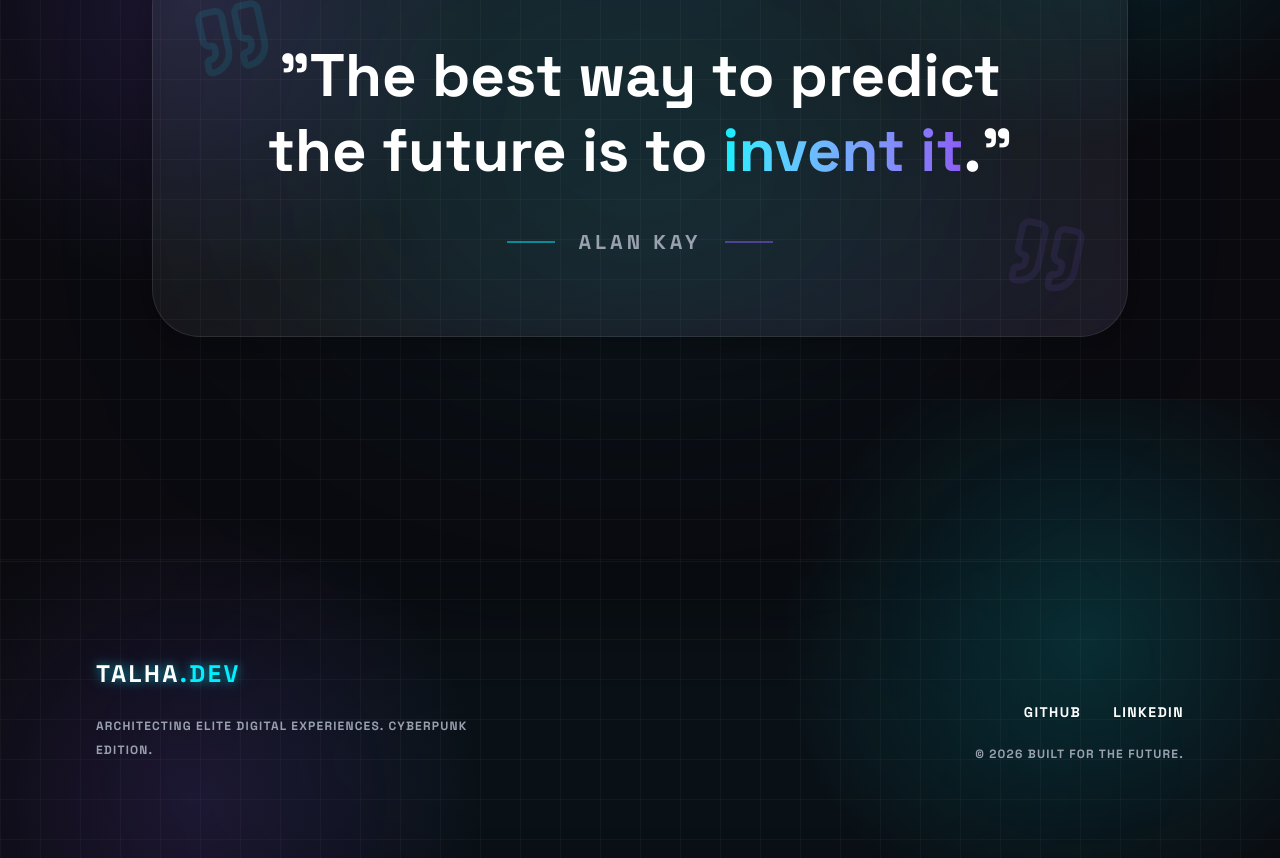
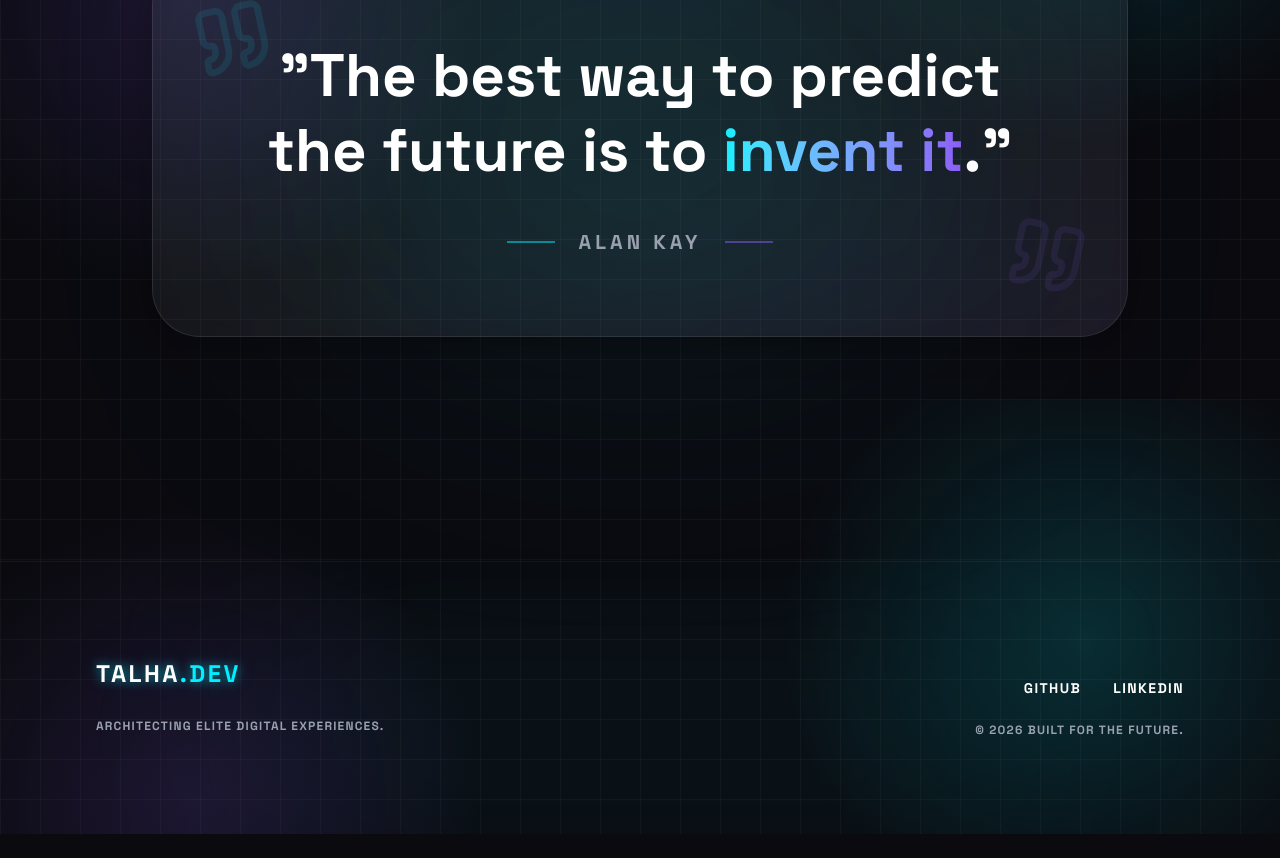
Before and after one commit to M-talha-mumtaz/portfolio, a React (Vite) app: page / in a window 1280 px wide. Shown: the part 2001-2859 px from the top of the page. After the commit the page ends 2835 px from the top, so only its background shows below. Built offline with nearby package versions, Linux system fonts and the light colour scheme.

Commit message:
footer updated

```diff
--- a/src/components/Footer.jsx
+++ b/src/components/Footer.jsx
@@ -15,7 +15,7 @@ const Footer = () => {
             TALHA<span className="text-primary">.DEV</span>
           </Link>
           <p className="text-xs font-bold text-gray-400 tracking-widest leading-loose uppercase">
-            Architecting elite digital experiences. Cyberpunk Edition.
+            Architecting elite digital experiences.
           </p>
         </div>
 
```
